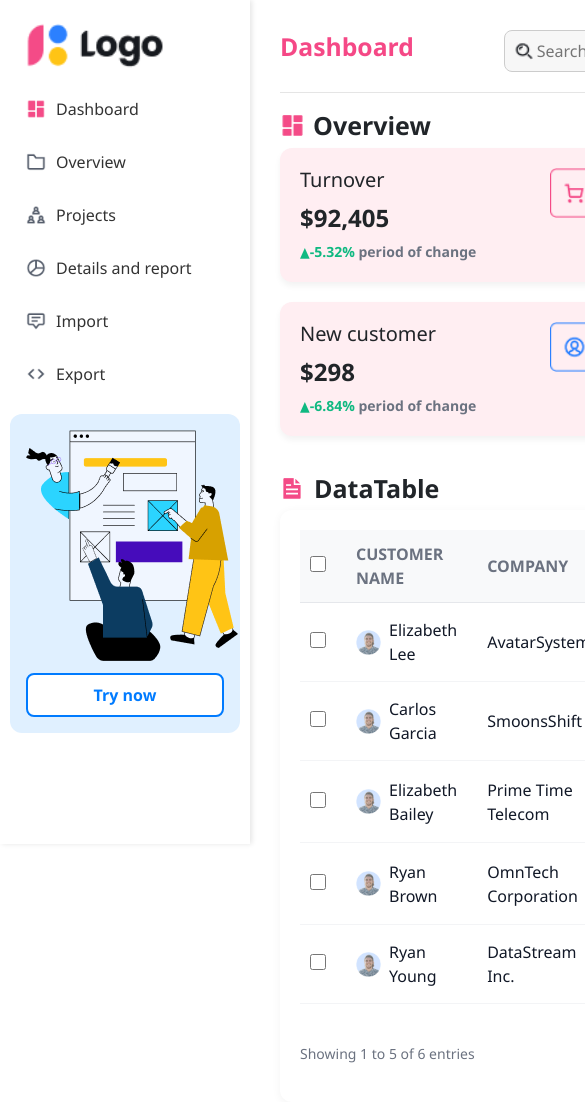
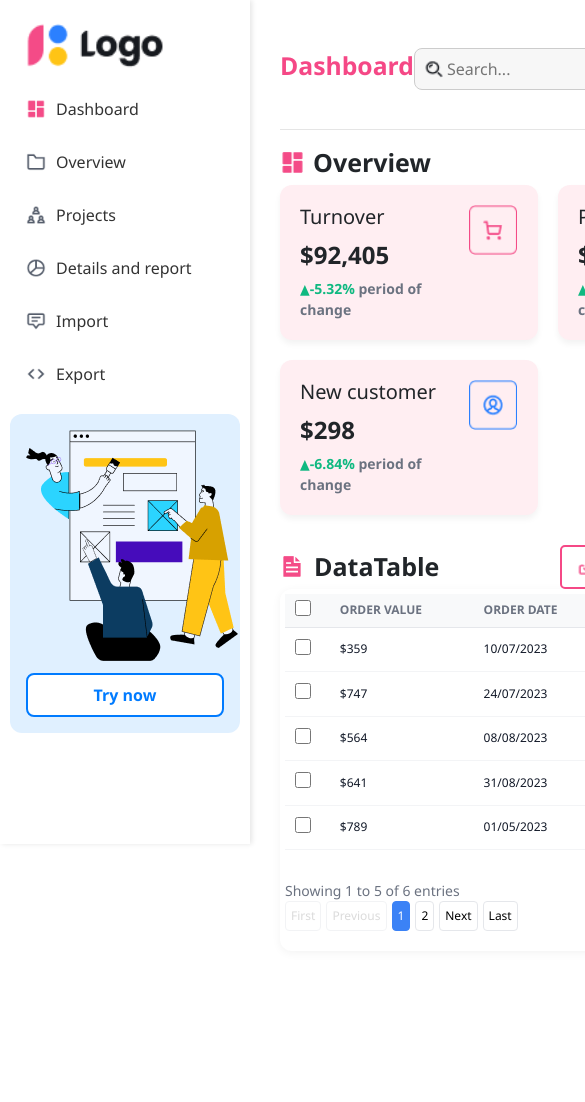
Before and after one commit to luuvanphat/PhatTrienGiaoDienUngDung, a React (Vite) app in the folder Tuan7Lan2/: page / in a window 390 px wide. Shown: the top 1102 px of the page, 585 px wide, since content can reach past the window. After the commit the page ends 981 px from the top, so only its background shows below. Built offline with nearby package versions, Linux system fonts and the light colour scheme.

Commit message:
commit 10: Css Layout all Admin App

```diff
--- a/Tuan7Lan2/src/App.css
+++ b/Tuan7Lan2/src/App.css
@@ -6,20 +6,51 @@
   grid-template-areas:
     "sidebar header"
     "sidebar content";
+  height: 100vh; /* Đảm bảo chiều cao đầy đủ của viewport */
 }
 
 .sidebar {
   grid-area: sidebar;
   background-color: #f4f4f4;
+  padding: 20px;
 }
 
 .header {
   grid-area: header;
   background-color: #333;
   color: white;
+  padding: 15px;
+  text-align: center;
 }
 
 .content {
   grid-area: content;
   padding: 20px;
+  overflow-y: auto; /* Đảm bảo nội dung có thể cuộn nếu vượt quá chiều cao */
 }
+
+/* Responsive: Điều chỉnh cho màn hình nhỏ (từ 768px trở xuống) */
+@media (max-width: 768px) {
+  .container {
+    grid-template-columns: 1fr; /* Chuyển sang 1 cột trên màn hình nhỏ */
+    grid-template-areas:
+      "header"
+      "content"; /* Sidebar bị ẩn trên màn hình nhỏ */
+  }
+
+  .sidebar {
+    display: none; /* Ẩn sidebar trên màn hình nhỏ */
+  }
+}
+
+/* Responsive: Điều chỉnh cho màn hình cực kỳ nhỏ (từ 480px trở xuống) */
+@media (max-width: 480px) {
+  .header {
+    font-size: 14px; /* Giảm kích thước font cho header */
+    padding: 10px; /* Giảm padding */
+  }
+
+  .content {
+    padding: 15px; /* Giảm padding cho content */
+  }
+}
--- a/Tuan7Lan2/src/components/DataTable/DataTable.css
+++ b/Tuan7Lan2/src/components/DataTable/DataTable.css
@@ -213,3 +213,138 @@
 .modal-actions button:nth-child(2):hover {
   background-color: #e53935;
 }
+
+/* Điều chỉnh cho các màn hình nhỏ hơn 768px */
+@media (max-width: 768px) {
+  .data-table-container {
+    padding: 10px;
+  }
+
+  .data-table {
+    font-size: 14px;
+  }
+
+  .data-table th, .data-table td {
+    padding: 8px;
+  }
+
+  /* Ẩn cột nếu không cần thiết trên màn hình nhỏ */
+  .data-table th:nth-child(2),
+  .data-table td:nth-child(2),
+  .data-table th:nth-child(3),
+  .data-table td:nth-child(3) {
+    display: none;
+  }
+
+  /* Đổi các thẻ checkbox thành các button hành động hoặc ẩn chúng */
+  .data-table th:first-child,
+  .data-table td:first-child {
+    width: auto;
+    text-align: left;
+  }
+
+  .pagination-container {
+    flex-direction: column;
+    align-items: flex-start;
+  }
+
+  .pagination-button {
+    width: 100%;
+    margin-bottom: 5px;
+  }
+
+  /* Tăng kích thước của các nút trong modal */
+  .modal-content {
+    width: 90%;
+    padding: 15px;
+  }
+
+  .modal-actions button {
+    width: 100%;
+    margin-bottom: 10px;
+  }
+}
+
+/* Điều chỉnh cho các màn hình cực kỳ nhỏ (dưới 480px) */
+@media (max-width: 480px) {
+  .data-table-container {
+    padding: 5px;
+  }
+
+  .data-table th, .data-table td {
+    font-size: 12px;
+    padding: 6px;
+  }
+
+  .modal-content {
+    width: 100%;
+    padding: 10px;
+  }
+
+  .modal-form input {
+    padding: 6px;
+    font-size: 14px;
+  }
+
+  .pagination-button {
+    font-size: 12px;
+    padding: 5px;
+  }
+}
+/* Điều chỉnh modal khi màn hình nhỏ hơn 768px */
+@media (max-width: 768px) {
+  .modal-overlay {
+    top: 0;
+    left: 0;
+    width: 100%;
+    height: 100%;
+  }
+
+  .modal-content {
+    width: 90%;
+    height: auto;
+    max-height: 90%;
+    padding: 15px;
+  }
+
+  .modal-form label {
+    font-size: 14px;
+  }
+
+  .modal-form input {
+    font-size: 14px;
+    padding: 8px;
+  }
+
+  .modal-actions button {
+    padding: 10px;
+    width: 100%;
+    margin-bottom: 10px;
+  }
+}
+
+/* Điều chỉnh modal khi màn hình dưới 480px */
+@media (max-width: 480px) {
+  .modal-overlay {
+    top: 0;
+    left: 0;
+    width: 100%;
+    height: 100%;
+  }
+
+  .modal-content {
+    width: 100%;
+    padding: 10px;
+  }
+
+  .modal-form input {
+    font-size: 14px;
+    padding: 6px;
+  }
+
+  .modal-actions button {
+    font-size: 14px;
+    padding: 8px;
+    width: 100%;
+  }
+}
```
Also changed, not shown: Tuan7Lan2/minhchung/commit10_CssLayoutAllAdminApp.png (added).
